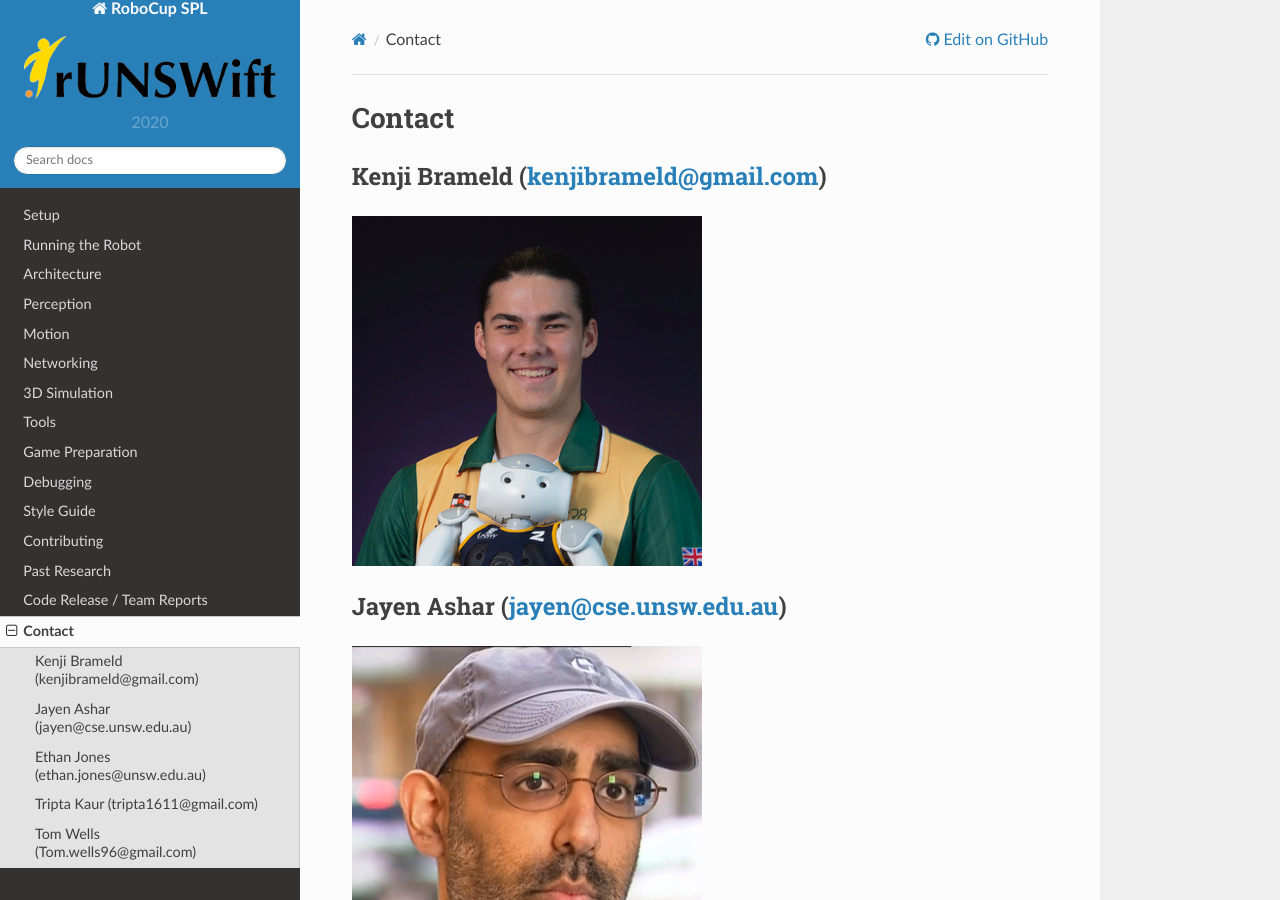
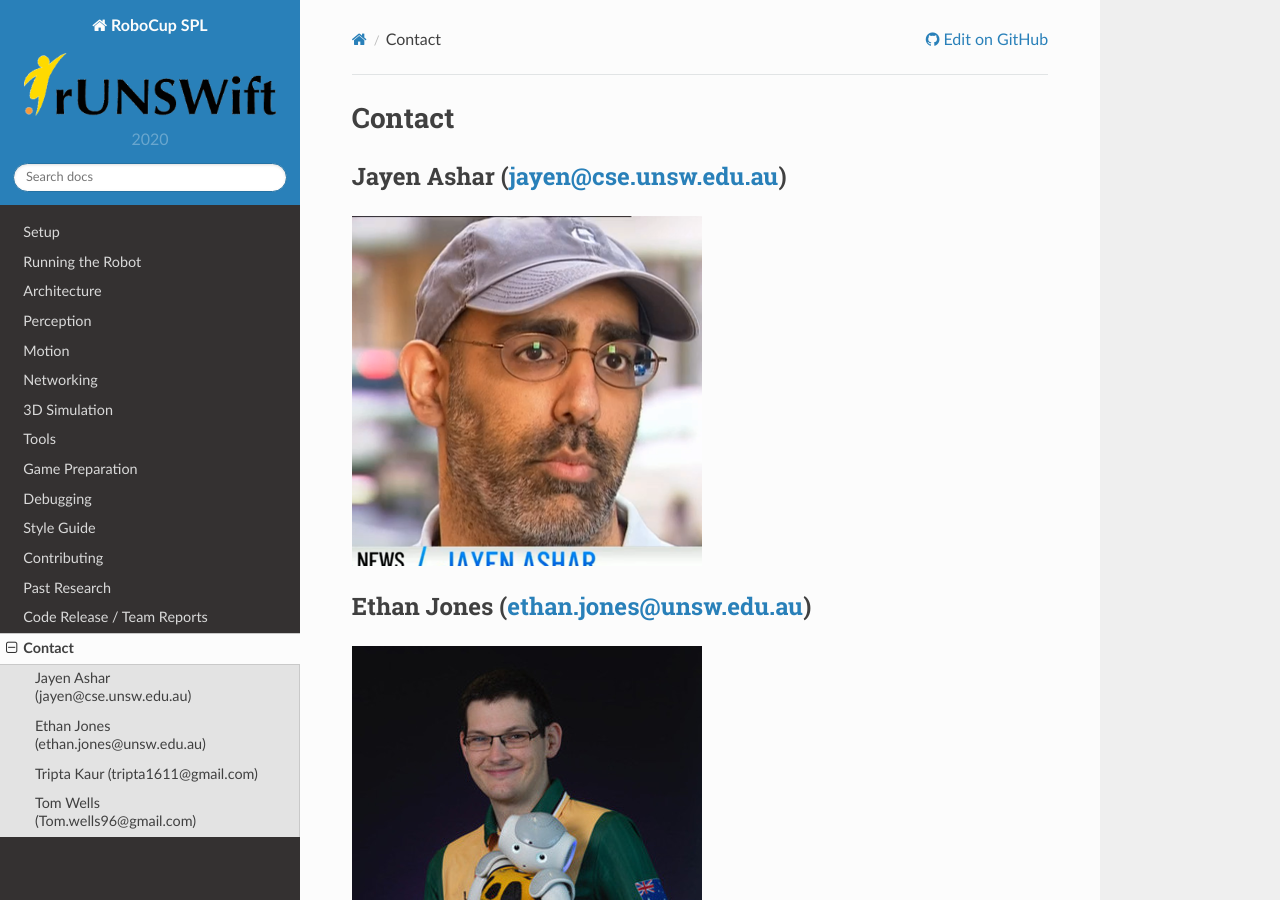
Before and after one commit to UNSWComputing/rUNSWift-docs, a Sphinx documentation site: the page built from source/contact.rst, in a window 1280 px wide and 900 px high. Built offline with Sphinx 7.4.7 and the Read the Docs theme 2.0.0, drawn with Linux system fonts in a browser that asks for light colours.

Commit message:
No more emails :D

```diff
--- a/source/contact.rst
+++ b/source/contact.rst
@@ -3,12 +3,6 @@
 #######
 Contact
 #######
-
-**************************************
-Kenji Brameld (kenjibrameld@gmail.com)
-**************************************
-
-.. figure:: /images/kenji_brameld.png
 
 ***********************************
 Jayen Ashar (jayen@cse.unsw.edu.au)
```
